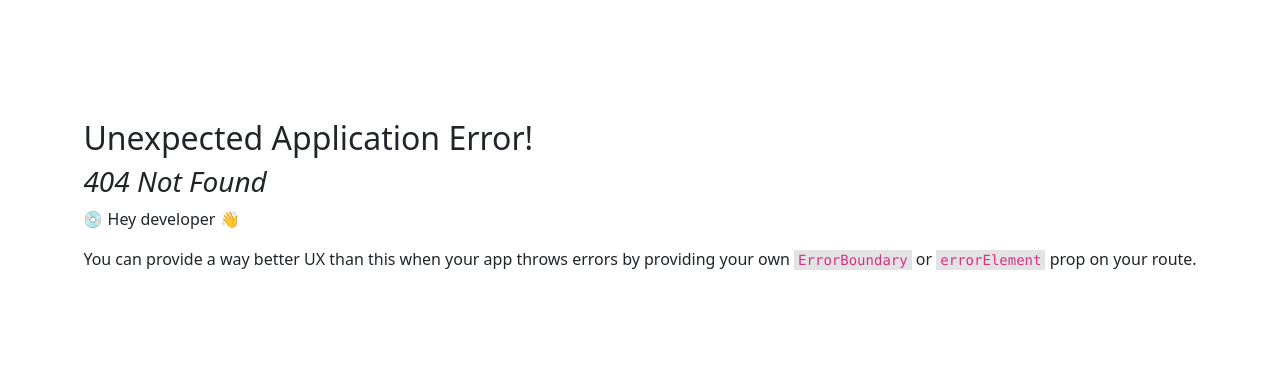
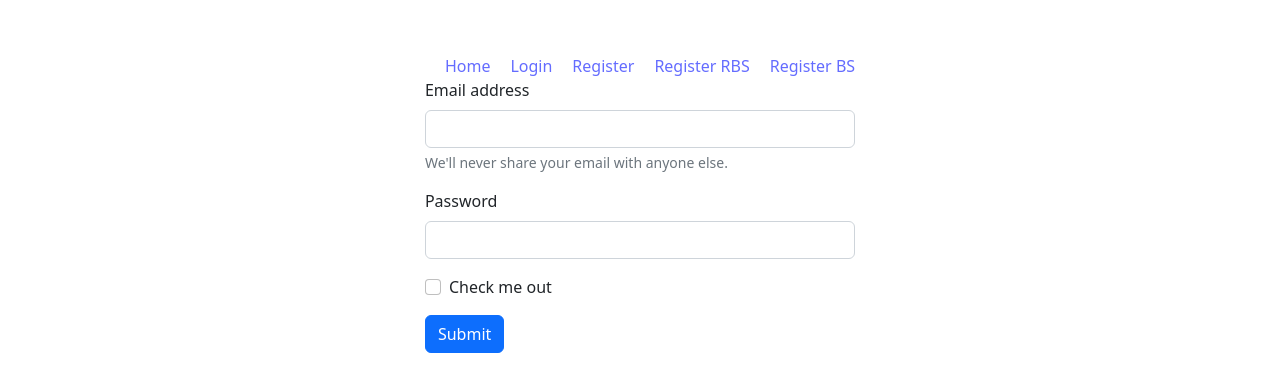
Before and after one commit to AB-ohi/mail-passwerd-athur, a React (Vite) app: page /register-bs in a window 1280 px wide. Before the commit this address had no page. Shown: the part 197-588 px from the top of the page. Built offline with nearby package versions, Linux system fonts and the light colour scheme.

Commit message:
add firebase file

```diff
--- a/src/components/Header/Header.jsx
+++ b/src/components/Header/Header.jsx
@@ -9,6 +9,7 @@ const Header = () => {
             <Link to="/login">Login</Link>
             <Link to="/register">Register</Link>
             <Link to="/register-rbs">Register RBS</Link>
+            <Link to="/register-bs">Register BS</Link>
         </nav>
     );
 };
--- a/src/components/Register/Register.jsx
+++ b/src/components/Register/Register.jsx
@@ -26,11 +26,11 @@ const Register = () => {
                 Register-this-page
             </h2>
             <form onSubmit={handelSubmit}>
-                <input onChange={handelEmailChange} type="email" name="email" id="email" placeholder='inter your mail' />
+                <input className='w-50 mb-4 rounded ps-2 bs-border-color-rgb ' onChange={handelEmailChange} type="email" name="email" id="email" placeholder='inter your mail' />
                 <br />
-                <input onBlur={handelPasswordBlur} type="password" name="password" id="password" placeholder='your password' />
+                <input className='w-50 mb-4 rounded ps-2 bs-border-color-rgb ' onBlur={handelPasswordBlur} type="password" name="password" id="password" placeholder='your password' />
                 <br />
-                <input type="submit" value="register" />
+                <input className='' type="submit" value="register" />
             </form>
         </div>
     );
--- a/src/components/RegisterBS/RegisterBS.jsx
+++ b/src/components/RegisterBS/RegisterBS.jsx
@@ -1 +1,26 @@
-rsc
+import React from 'react';
+
+const RegisterBS = () => {
+    return (
+        <div>
+            <form>
+                <div class="mb-3">
+                    <label for="exampleInputEmail1" class="form-label">Email address</label>
+                    <input type="email" class="form-control" id="exampleInputEmail1" aria-describedby="emailHelp"/>
+                        <div id="emailHelp" class="form-text">We'll never share your email with anyone else.</div>
+                </div>
+                <div class="mb-3">
+                    <label for="exampleInputPassword1" class="form-label">Password</label>
+                    <input type="password" class="form-control" id="exampleInputPassword1"/>
+                </div>
+                <div class="mb-3 form-check">
+                    <input type="checkbox" class="form-check-input" id="exampleCheck1"/>
+                        <label class="form-check-label" for="exampleCheck1">Check me out</label>
+                </div>
+                <button type="submit" class="btn btn-primary">Submit</button>
+            </form>
+        </div>
+    );
+};
+
+export default RegisterBS;
```
Also changed, not shown: src/firebash/firebase-config.js (added, +19 -0 lines), src/main.jsx (+6 -1 lines).
